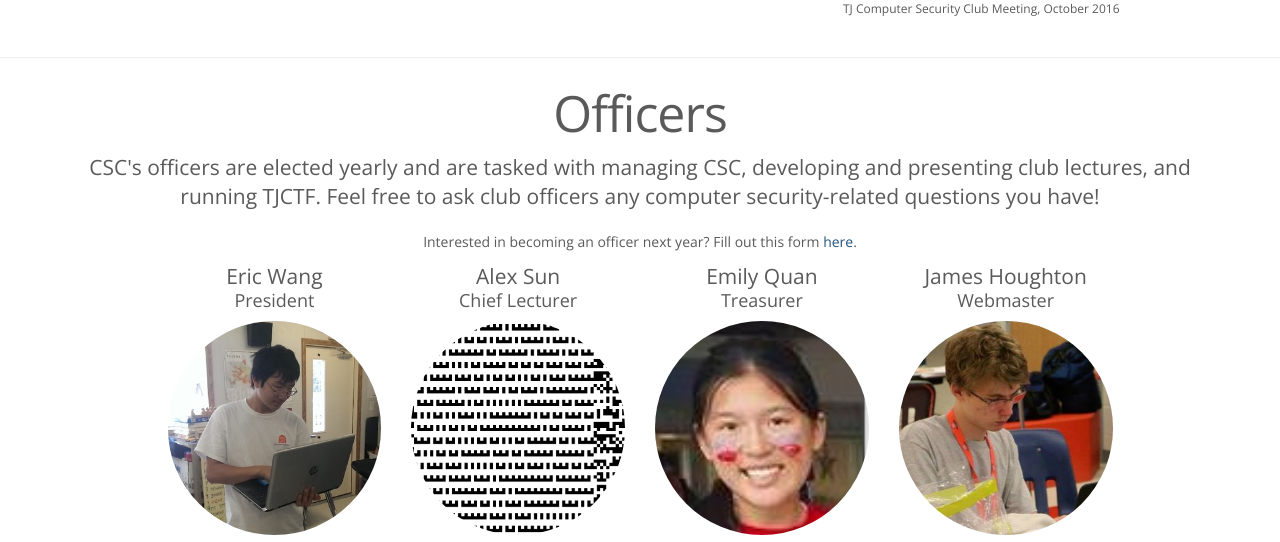
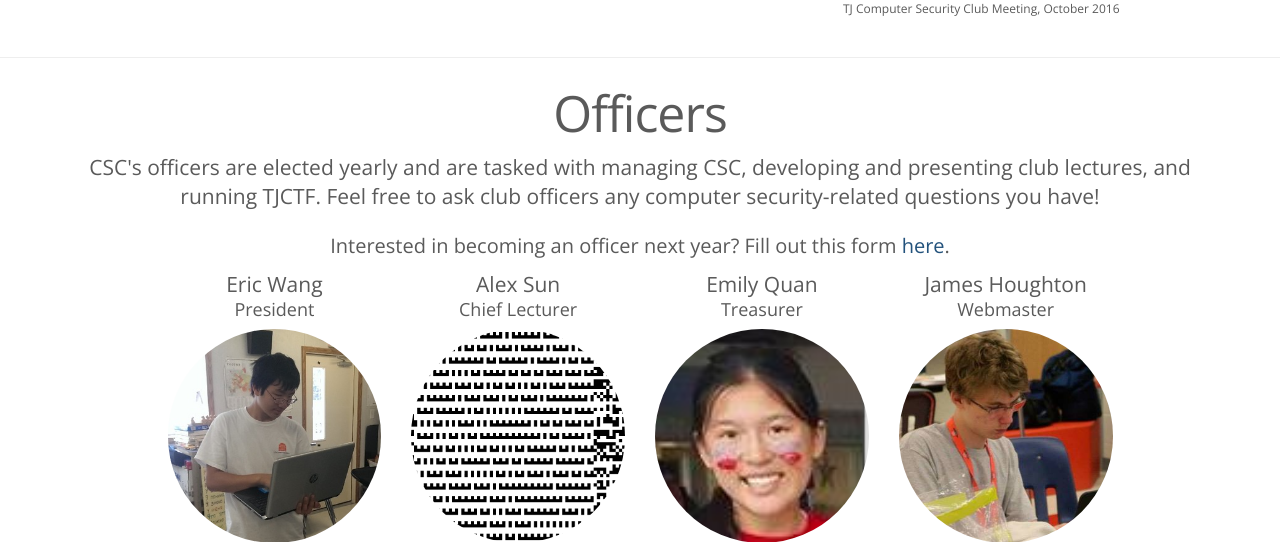
Before and after one commit to evanyeyeye/csc, a PHP site: page / in a window 1280 px wide. Shown: the part 554-1096 px from the top of the page. Run offline with PHP 8.4, Linux system fonts and the light colour scheme; some libraries are stand-ins or nearby versions.

Commit message:
make bigger

```diff
--- a/index.php
+++ b/index.php
@@ -91,7 +91,7 @@
                     <p class="lead description">
                         CSC's officers are elected yearly and are tasked with managing CSC, developing and presenting club lectures, and running TJCTF.  Feel free to ask club officers any computer security-related questions you have!
                     </p>
-                    <p>Interested in becoming an officer next year? Fill out this form <a href="https://docs.google.com/forms/d/e/1FAIpQLScMDNkl9g6Iq8mhmTdUQ8tlZ2GPuIcVkrPmNutdjYqkQvJ-QQ/viewform">here</a>.</p>
+                    <p style="font-size:20px">Interested in becoming an officer next year? Fill out this form <a href="https://docs.google.com/forms/d/e/1FAIpQLScMDNkl9g6Iq8mhmTdUQ8tlZ2GPuIcVkrPmNutdjYqkQvJ-QQ/viewform">here</a>.</p>
                     <div class="row">
                         <div class="col-md-1"></div>
                         <div class="col-md-5">
```
